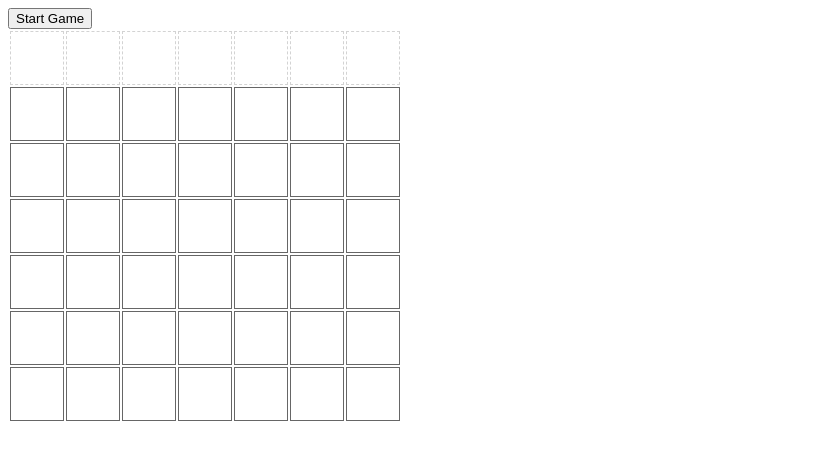
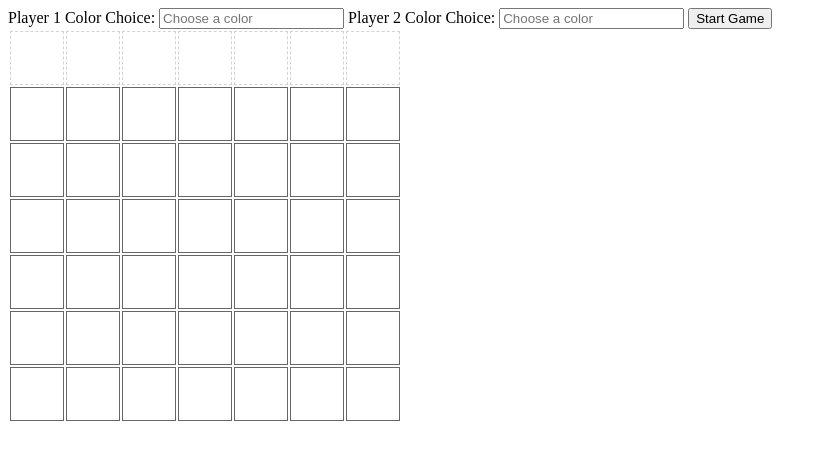
Before and after one commit to DruSerkes/Connect-Four-Refactored, a plain HTML site: page index.html in a window 1280 px wide. Both pictures are taken after a click on the button "Start Game". Shown: the whole page, without its empty margins (0-827 px from the left). Drawn offline with Linux system fonts and the light colour scheme.

Commit message:
game tracks player obj, piece color set by input

```diff
--- a/connect4.js
+++ b/connect4.js
@@ -6,11 +6,13 @@
  */
 
 class Game {
-  constructor(HEIGHT, WIDTH){
+  constructor(HEIGHT, WIDTH, p1, p2){
     this.WIDTH = WIDTH;
     this.HEIGHT = HEIGHT;
     this.board = [];  //array of row arrays, each row is array of cells (board[y][x])
-    this.currPlayer = 1; // active player: 1 or 2
+    this.p1 = p1;
+    this.p2 = p2;
+    this.currPlayer = this.p1; // active player: 1 or 2
     this.makeHtmlBoard();
     this.makeBoard();
   }
@@ -70,7 +72,8 @@ class Game {
   placeInTable(y, x) {
   const piece = document.createElement('div');
   piece.classList.add('piece');
-  piece.classList.add(`p${this.currPlayer}`);
+  // piece.classList.add(`${this.currPlayer.color}`);
+  piece.style.backgroundColor = this.currPlayer.color;
   piece.style.top = -50 * (y + 2);
 
   const spot = document.getElementById(`${y}-${x}`);
@@ -101,7 +104,7 @@ class Game {
 
     // check for win
     if (this.checkForWin()) {
-      return this.endGame(`Player ${this.currPlayer} won!`);
+      return this.endGame(`${this.currPlayer.color} player wins!`);
     }
 
     // check for tie
@@ -110,7 +113,7 @@ class Game {
     }
 
     // switch players
-    this.currPlayer = this.currPlayer === 1 ? 2 : 1;
+    this.currPlayer = this.currPlayer === this.p1 ? this.p2 : this.p1;
 }
   /** checkForWin: check board cell-by-cell for "does a win start here?" */
   checkForWin() {
@@ -148,13 +151,40 @@ class Game {
 
 }
 
+class Player {
+  constructor(color){
+    this.color = color;
+  }
+}
+
 // Start button that starts/restarts the game
 const button = document.querySelector('button');
 button.addEventListener('click', evt => {
   evt.preventDefault();
+
+  //Create player 1
+  const p1Color = document.getElementById('player1');
+  const p1 = new Player(p1Color.value);
+  p1.id = 'p1';
+  //Create player 2
+  const p2Color = document.getElementById('player2');
+  const p2 = new Player(p2Color.value);
+  p2.id = 'p2';
+
+  //Clear text fields
+  p1Color.value = '';
+  p2Color.value = '';
+
+  //Create game object
   const board = document.getElementById('board');
   if (board.children){
     board.innerHTML = '';
   }
-  new Game(6, 7);
+  new Game(6, 7, p1, p2);
 })
+
+
+
+//This assignment took me longer than projected, so I didn't go ahead with further study
+//I styled my other Connect 4 game quite a bit, so I feel good on that for now.
+//Would love to revisit this when I'm more confident
--- a/index.html
+++ b/index.html
@@ -6,6 +6,10 @@
 <body>
 
 <div id="game">
+  <label for="player1">Player 1 Color Choice: </label>
+  <input type='text' id='player1' name='player1' placeholder="Choose a color">
+  <label for='player2'>Player 2 Color Choice: </label>
+  <input type='text' id='player2' name='player2' placeholder="Choose a color">
   <button id="btn">Start Game</button>
   <table id="board"></table>
 </div>
```
